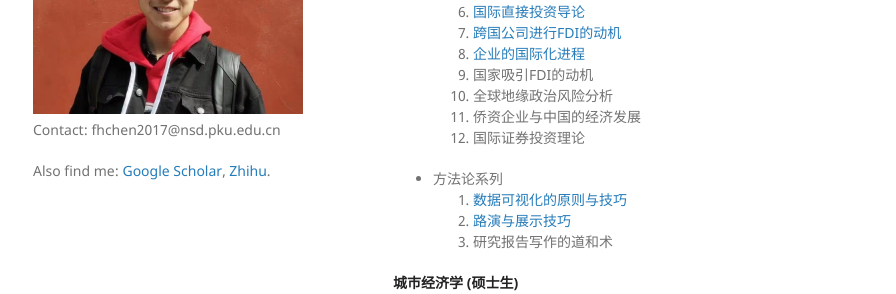
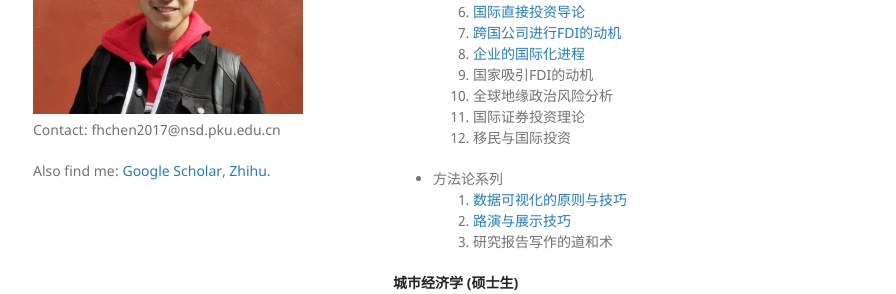
Before and after one commit to FanghaoChen/homepage, a Jekyll site: the page built from teaching.md, in a window 1280 px wide and 1031 px high. Shown: the part 348-642 px from the top of the window, without its empty margins (177-1073 px from the left). Built offline with Jekyll 4.4.1, drawn with Linux system fonts in a browser that asks for light colours; our own code applies the rules of GitHub Pages for plain Markdown files.

Commit message:
Update teaching.md

```diff
--- a/teaching.md
+++ b/teaching.md
@@ -16,8 +16,8 @@
 8. [企业的国际化进程](./assets/第8讲_企业的国际化进程.pdf) <br/>
 9. 国家吸引FDI的动机 <br/>
 10. 全球地缘政治风险分析 <br/>
-11. 侨资企业与中国的经济发展 <br/>
-12. 国际证券投资理论 <br/>
+11. 国际证券投资理论 <br/>
+12. 移民与国际投资 <br/>
 
 * 方法论系列
 1. [数据可视化的原则与技巧](./assets/数据可视化的原则与技巧.pdf)
```
